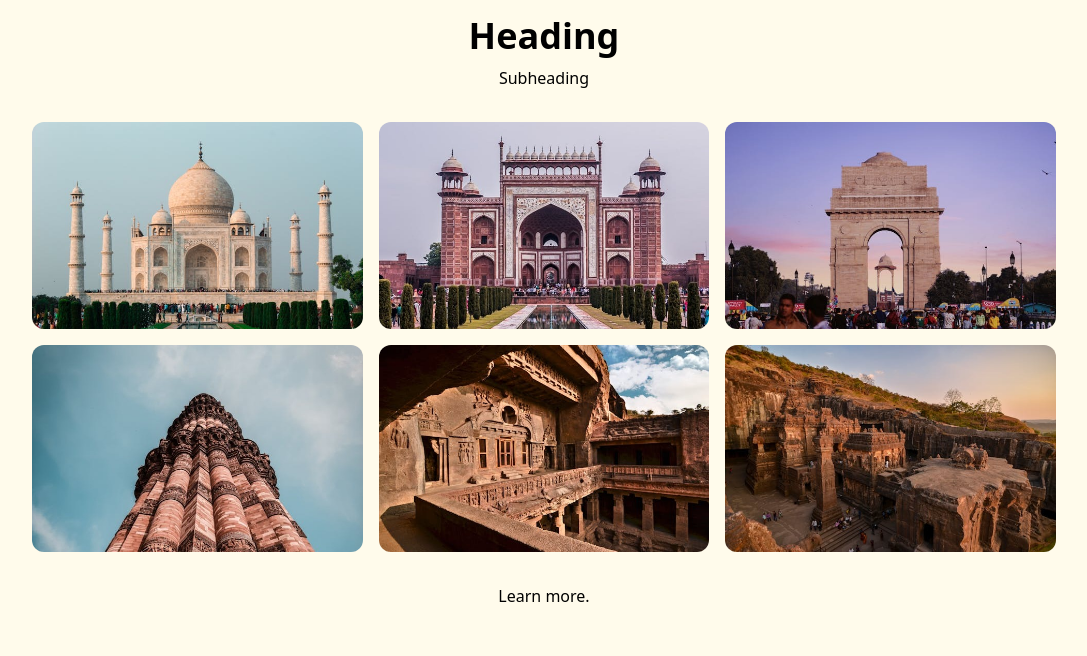
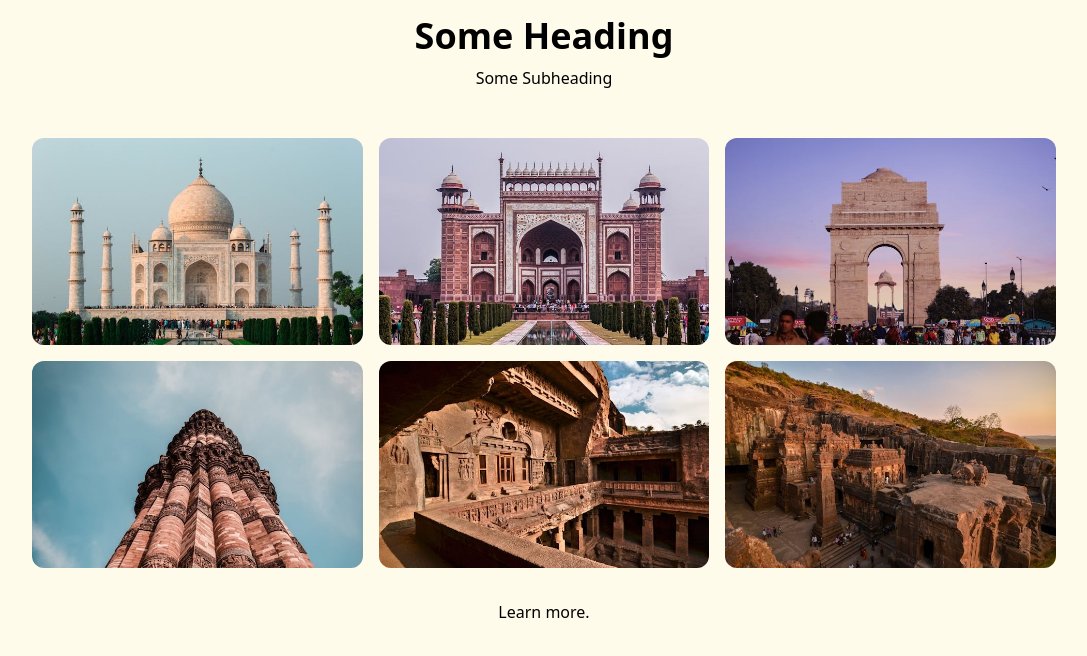
Before and after one commit to fuzzyKenny/Swadeshi-Tourist-Buddy, a React (Vite) app: page / in a window 1280 px wide. Shown: the top 656 px of the page, without its empty margins (96-1183 px from the left). Built offline with nearby package versions, Linux system fonts and the light colour scheme.

Commit message:
change margin for heading

```diff
--- a/src/App.jsx
+++ b/src/App.jsx
@@ -6,12 +6,12 @@ const App = () => {
       <div className="min-h-screen bg-amber-50 p-4">
         {/* Heading */}
         <div className="flex items-center flex-col gap-2.5">
-          <h1 className="text-4xl font-bold">Heading</h1>
-          <p>Subheading</p>
+          <h1 className="text-4xl font-bold">Some Heading</h1>
+          <p>Some Subheading</p>
         </div>
         {/* Content */}
         <div className="flex flex-col gap-8">
-          <div className="max-w-5xl mx-auto mt-8 grid grid-cols-3 grid-rows-2 gap-4">
+          <div className="max-w-5xl mx-auto mt-12 grid grid-cols-3 grid-rows-2 gap-4">
             <GridImageItem imgsrc={"/taj-mahal.jpg"} />
             <GridImageItem imgsrc={"/red-fort.jpg"} />
             <GridImageItem imgsrc={"/india-gate.jpg"} />
--- a/src/components/GridImageItem.jsx
+++ b/src/components/GridImageItem.jsx
@@ -19,7 +19,7 @@ const GridImageItem = ({ imgsrc }) => {
           className="absolute top-0 left-0 right-0 bottom-0 bg-gray-900/30 flex items-center justify-center"
           onClick={toggleModal}
         >
-          <div className="flex gap-10 rounded-xl max-w-5xl justify-between bg-white p-6 items-center">
+          <div className="flex gap-10 rounded-xl max-w-5xl justify-between bg-white p-6 items-center z-10">
             <div className="flex flex-col gap-2 min-w-lg">
               <h1 className="text-3xl">Taj Mahal</h1>
               <div className="max-h[50vh] overflow-auto">
```
